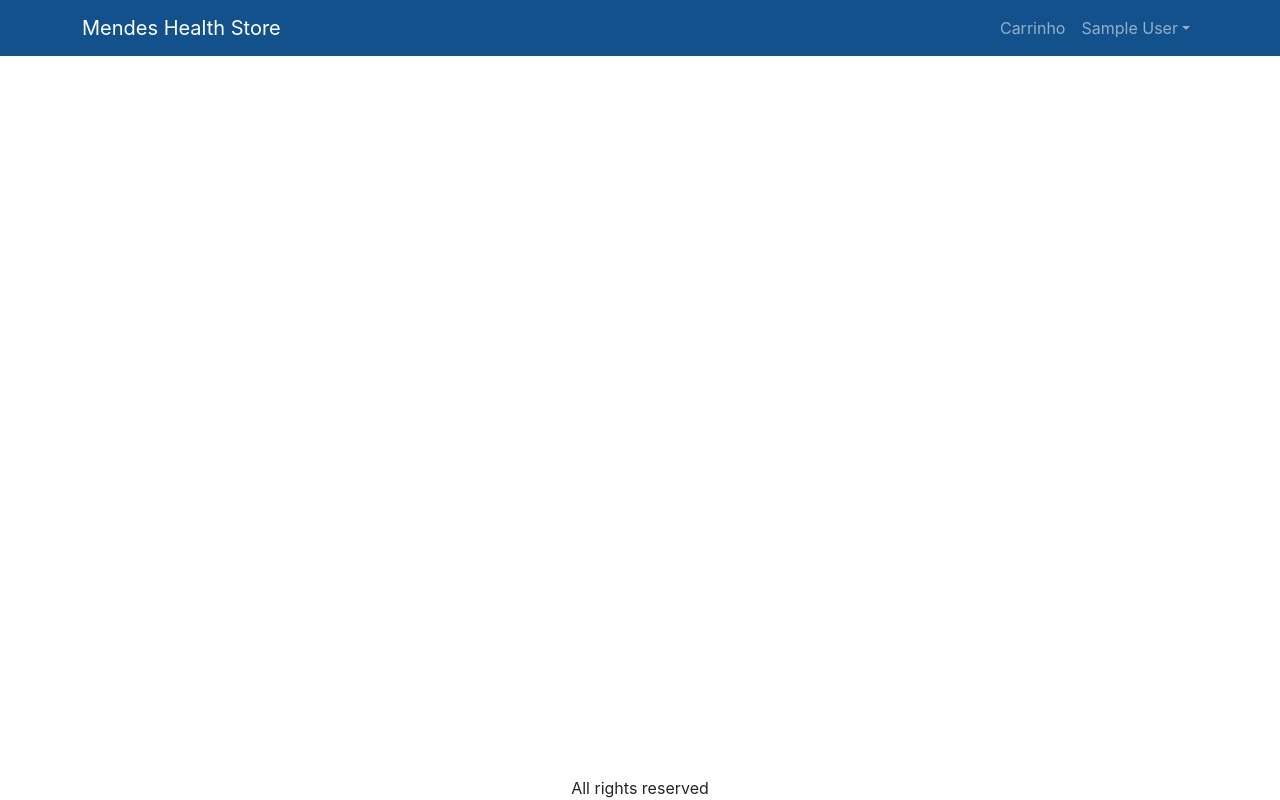
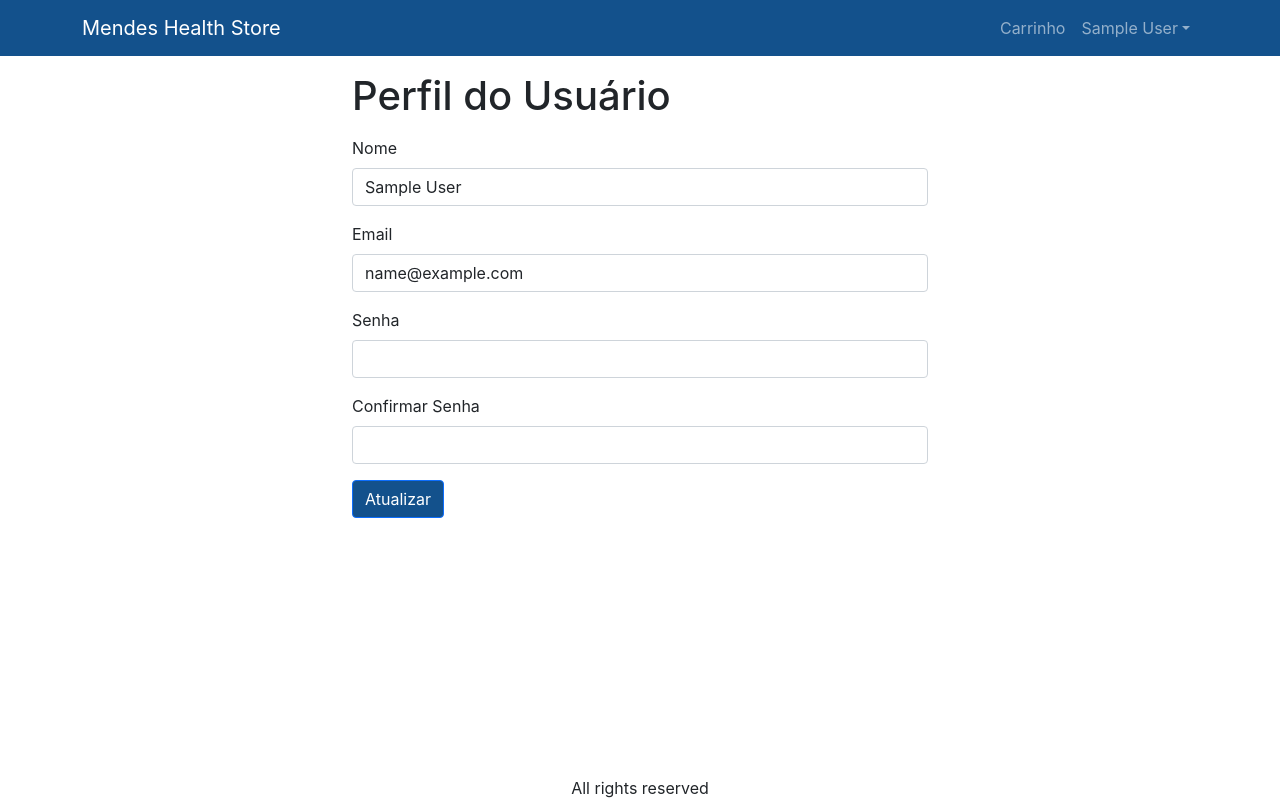
Before and after one commit to Pavanin92/proj_ecommerce, a React (Create React App) app in the folder frontend/: page /profile in a window 1280 px wide. Built offline with nearby package versions, Linux system fonts and the light colour scheme; sample sign-in values are in the browser's storage.

Commit message:
profile-update

```diff
--- a/frontend/src/App.js
+++ b/frontend/src/App.js
@@ -15,6 +15,7 @@
 import PaymentMethodScreen from './screens/PaymentMethodScreen';
 import PlaceOrderScreen from './screens/PlaceOrderScreen';
 import ProductScreen from './screens/ProductScreen';
+import ProfileScreen from './screens/ProfileScreen';
 import ShippingAddressScreen from './screens/ShippingAddressScreen';
 import SigninScreen from './screens/SigninScreen';
 import SignupScreen from './screens/SignupScreen';
@@ -29,6 +30,7 @@
     localStorage.removeItem('userInfo');
     localStorage.removeItem('shippingAddress');
     localStorage.removeItem('paymentMethod');
+    window.location.href = '/signin';
   };
 
   return (
@@ -88,6 +90,7 @@
               <Route path="/cart" element={<CartScreen />} />
               <Route path="/signin" element={<SigninScreen />} />
               <Route path="/signup" element={<SignupScreen />} />
+              <Route path="/profile" element={<ProfileScreen />} />
               <Route path="/shipping" element={<ShippingAddressScreen />} />
               <Route path="/payment" element={<PaymentMethodScreen />} />
               <Route path="/placeorder" element={<PlaceOrderScreen />} />
--- /dev/null
+++ b/frontend/src/screens/ProfileScreen.js
@@ -0,0 +1,108 @@
+import axios from 'axios';
+import React, { useContext, useReducer, useState } from 'react';
+import Button from 'react-bootstrap/Button';
+import Form from 'react-bootstrap/Form';
+import { Helmet } from 'react-helmet-async';
+import { toast } from 'react-toastify';
+import { Store } from '../Store';
+import { getError } from '../utils';
+
+const reducer = (state, action) => {
+  switch (action.type) {
+    case 'UPDATE_REQUEST':
+      return { ...state, loadingUpdate: true };
+    case 'UPDATE_SUCCESS':
+      return { ...state, loadingUpdate: false };
+    case 'UPDATE_FAIL':
+      return { ...state, loadingUpdate: false };
+
+    default:
+      return state;
+  }
+};
+
+export default function ProfileScreen() {
+  const { state, dispatch: ctxDispatch } = useContext(Store);
+  const { userInfo } = state;
+  const [name, setName] = useState(userInfo.name);
+  const [email, setEmail] = useState(userInfo.email);
+  const [password, setPassword] = useState('');
+  const [confirmPassword, setConfirmPassword] = useState('');
+
+  const [{ loadingUpdate }, dispatch] = useReducer(reducer, {
+    loadingUpdate: false,
+  });
+
+  const submitHandler = async (e) => {
+    e.preventDefault();
+    try {
+      const { data } = await axios.put(
+        '/api/users/profile',
+        {
+          name,
+          email,
+          password,
+        },
+        {
+          headers: { Authorization: `Bearer ${userInfo.token}` },
+        }
+      );
+      dispatch({
+        type: 'UPDATE_SUCCESS',
+      });
+      ctxDispatch({ type: 'USER_SIGNIN', payload: data });
+      localStorage.setItem('userInfo', JSON.stringify(data));
+      toast.success('Usuário atualizado!');
+    } catch (err) {
+      dispatch({
+        type: 'FETCH_FAIL',
+      });
+      toast.error(getError(err));
+    }
+  };
+
+  return (
+    <div className="container small-container">
+      <Helmet>
+        <title>Perfil do Usuário</title>
+      </Helmet>
+      <h1 className="my-3">Perfil do Usuário</h1>
+      <form onSubmit={submitHandler}>
+        <Form.Group className="mb-3" controlId="name">
+          <Form.Label>Nome</Form.Label>
+          <Form.Control
+            value={name}
+            onChange={(e) => setName(e.target.value)}
+            required
+          />
+        </Form.Group>
+        <Form.Group className="mb-3" controlId="email">
+          <Form.Label>Email</Form.Label>
+          <Form.Control
+            type="email"
+            value={email}
+            onChange={(e) => setEmail(e.target.value)}
+            required
+          />
+        </Form.Group>
+        <Form.Group className="mb-3" controlId="password">
+          <Form.Label>Senha</Form.Label>
+          <Form.Control
+            type="password"
+            onChange={(e) => setPassword(e.target.value)}
+          />
+        </Form.Group>
+        <Form.Group className="mb-3" controlId="password">
+          <Form.Label>Confirmar Senha</Form.Label>
+          <Form.Control
+            type="password"
+            onChange={(e) => setConfirmPassword(e.target.value)}
+          />
+        </Form.Group>
+        <div className="mb-3">
+          <Button type="submit">Atualizar</Button>
+        </div>
+      </form>
+    </div>
+  );
+}
```
Also changed, not shown: 1 other file (tests, documents, lock files or other folders).
